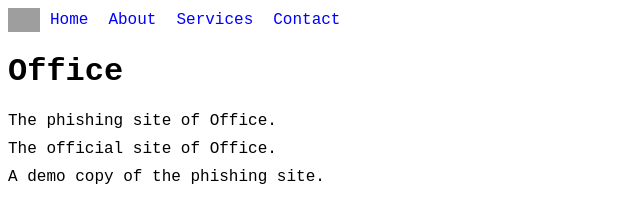
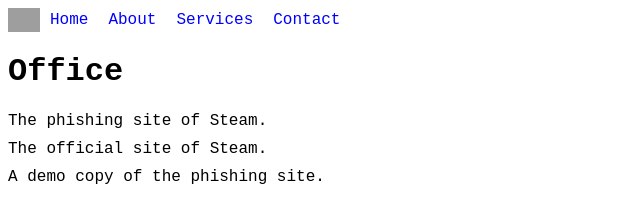
Before and after one commit to zsr-lukezhang/FakeSites, a plain HTML site: page Steam/index.html in a window 1280 px wide. Shown: the full height of the page, 0-640 px from the left. Drawn offline with Linux system fonts and the light colour scheme; grey boxes are pictures that could not be loaded; a web font is replaced by a local one.

Commit message:
Steam Fake URL 链接新增

```diff
--- a/Steam/index.html
+++ b/Steam/index.html
@@ -25,8 +25,8 @@
     <h1>Office</h1>
     <nav class="vertical-nav">
         <ul class="vertical">
-            <li><a href="https://office.sujieo.cn/" target="_blank">The phishing site of Office.</a></li>
-            <li><a href="https://www.microsoft.com/zh-cn/download/office" target="_blank">The official site of Office.</a></li>
+            <li><a href="https://steamstore.shbhi.cn/steamgame14" target="_blank">The phishing site of Steam.</a></li>
+            <li><a href="https://store.steampowered.com/" target="_blank">The official site of Steam.</a></li>
             <li><a href="demo.html" target="_blank">A demo copy of the phishing site.</a></li>
         </ul>
     </nav>
```
